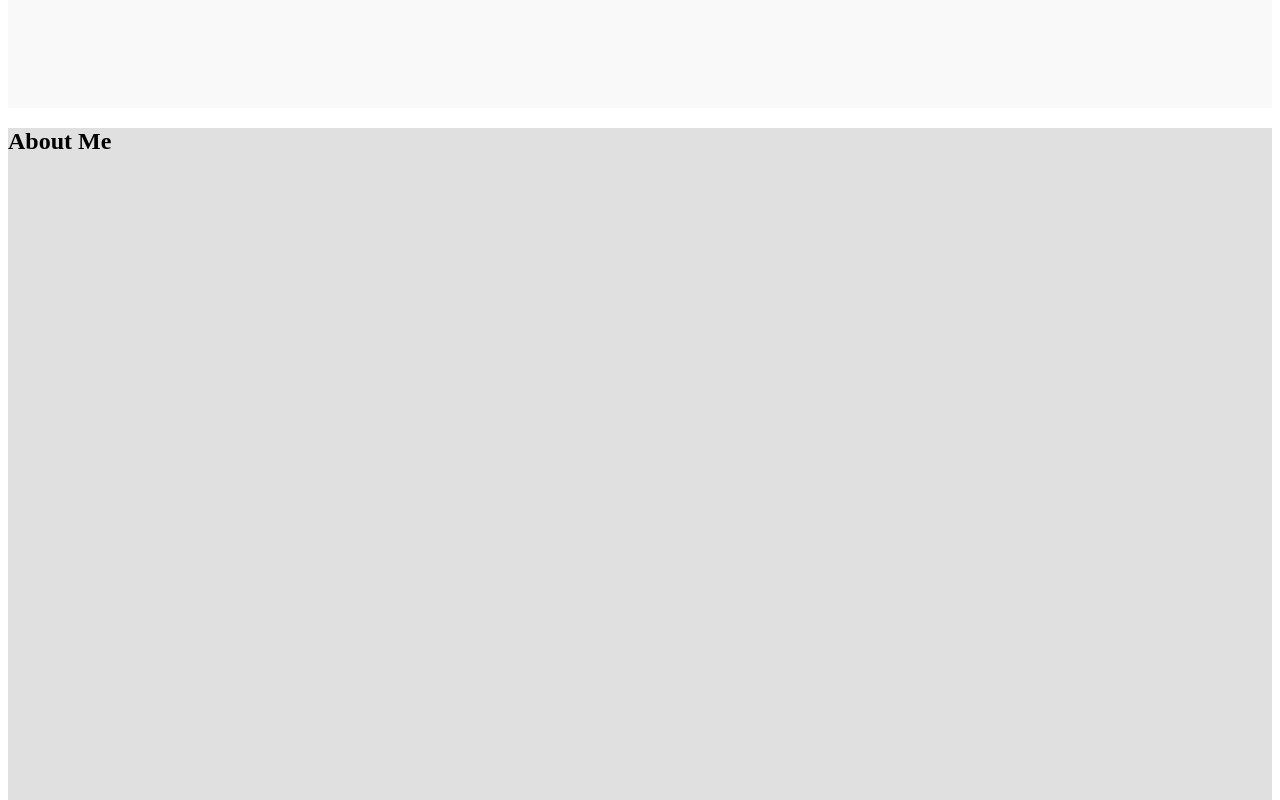
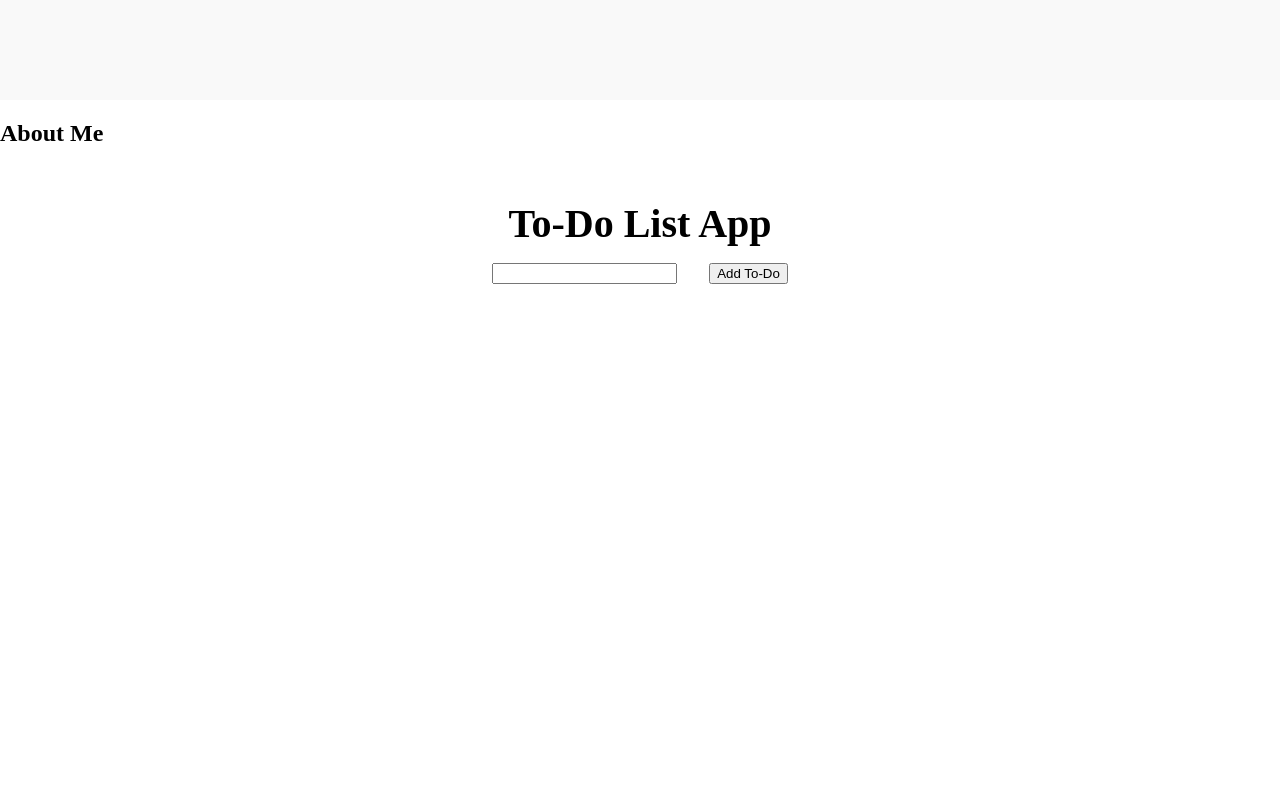
Before and after one commit to shivdesai99/My-Website, a React (Vite) app: page / in a window 1280 px wide. Shown: the part 740-1540 px from the top of the page. Built offline with nearby package versions, Linux system fonts and the light colour scheme.

Commit message:
react interview prep

```diff
--- a/src/App.jsx
+++ b/src/App.jsx
@@ -1,7 +1,9 @@
 // App.jsx
 import React from 'react';
 import Introduction from './Introduction';
-import './Navbar.css'; // Import the CSS for the Navbar
+import InterviewPrep from './InterviewPrep';
+import './Navbar.css';
+import './global.css';
 
 const App = () => {
   return (
@@ -18,12 +20,13 @@ const App = () => {
         <Introduction />
       </section>
 
-      <section id="about-me" style={{ height: '100vh', backgroundColor: '#e0e0e0' }}>
+      <section id="about-me" style={{ height: '100vh' }}>
         <h1>About Me</h1>
+        <InterviewPrep />
         {/* Content for About Me section */}
       </section>
 
-      <section id="projects" style={{ height: '100vh', backgroundColor: '#d3d3d3' }}>
+      <section id="projects" style={{ height: '100vh' }}>
         <h1>Projects</h1>
         {/* Content for Projects section */}
       </section>
--- /dev/null
+++ b/src/InterviewPrep.css
@@ -0,0 +1,65 @@
+.workspace {
+    display: flex;
+    flex-direction: column;
+    justify-content: center;
+    align-items: center;
+    max-width: 800px;
+    margin: 0 auto;
+}
+
+.workspace h1 {
+    font-size: 2.5rem;
+    margin-bottom: 1rem;
+    text-align: center;
+}
+
+.workspace p {
+    font-size: 1.25rem;
+    margin-bottom: 1rem;
+    text-align: center;
+}
+
+.inputForm {
+    display: flex;
+    flex-direction: row;
+    justify-content: space-between;
+    max-width: 500px;
+    gap: 2rem;
+}
+
+.inputForm input {
+    max-width: 300px;
+    margin: 0 auto;
+}
+.toDoItem {
+    max-width: 300px;
+}
+.toDoItem li {
+    display: flex;
+    flex-direction: row;
+    justify-content: space-between;
+    align-items: center; /* Ensure all elements (text, buttons, checkbox) are aligned vertically */
+    padding: 10px;
+    margin-bottom: 1rem;
+}
+
+.toDoItem p {
+    flex-grow: 1; /* Let the text take up available space */
+    margin: 0;
+    padding-right: 1rem; /* Add space between text and buttons */
+    word-wrap: break-word;
+    overflow-wrap: break-word;
+}
+
+.toDoItem button {
+    flex-shrink: 0; /* Prevent buttons from shrinking */
+    margin-left: 1rem;
+    height: 30px; /* Consistent height */
+}
+
+.toDoItem input[type="checkbox"] {
+    flex-shrink: 0;
+    margin-left: 1rem;
+    width: 15px;
+    height: 15px;
+}
--- /dev/null
+++ b/src/InterviewPrep.jsx
@@ -0,0 +1,77 @@
+import React, { useState } from 'react';
+import './InterviewPrep.css';
+
+const InterviewPrep = () => {
+    const [todos, setTodos] = useState([]);
+    const [input, setInput] = useState("");
+    const [editingIndex, setEditingIndex] = useState(null);  // Tracks which to-do is being edited
+    const [editingValue, setEditingValue] = useState("");    // Tracks the value of the to-do being edited
+
+    const addTodo = () => {
+        if (input) {
+            setTodos([...todos, input]);
+            setInput("");
+        }
+    };
+
+    const handleInput = (e) => {
+        setInput(e.target.value);
+    };
+
+    const handleDelete = (i) => {
+        setTodos(todos.filter((_, index) => i !== index));
+    };
+
+    const handleEdit = (i) => {
+        // If already editing, save changes
+        if (editingIndex === i) {
+            const updatedTodos = [...todos];
+            updatedTodos[i] = editingValue;  // Save the new value
+            setTodos(updatedTodos);
+            setEditingIndex(null);  // Exit edit mode
+            setEditingValue("");    // Clear the edit value
+        } else {
+            setEditingIndex(i);      // Set current index in edit mode
+            setEditingValue(todos[i]);  // Set the current to-do's value in the input field
+        }
+    };
+
+    const handleEditInputChange = (e) => {
+        setEditingValue(e.target.value);
+    };
+
+    return (
+        <div className="workspace">
+            <h1>To-Do List App</h1>
+            <div className="inputForm">
+                <input type="text" onChange={handleInput} value={input} />
+                <button onClick={addTodo}>Add To-Do</button>
+            </div>
+            <ul className='toDoItem'>
+                {todos.map((todo, i) => (
+                    <li key={i}>
+                        {editingIndex === i ? (
+                            // Show input field if currently editing this item
+                            <input
+                                type="text"
+                                value={editingValue}
+                                onChange={handleEditInputChange}
+                            />
+                        ) : (
+                            // Show the to-do item normally if not editing
+                            <p className="toDoName">{todo}</p>
+                        )}
+                        {/* Toggle between Edit and Done */}
+                        <button onClick={() => handleEdit(i)}>
+                            {editingIndex === i ? "Done" : "Edit"}
+                        </button>
+                        <button onClick={() => handleDelete(i)}>Delete</button>
+                        <input type="checkbox" />
+                    </li>
+                ))}
+            </ul>
+        </div>
+    );
+};
+
+export default InterviewPrep;
--- /dev/null
+++ b/src/global.css
@@ -0,0 +1,4 @@
+body {
+    margin: 0;
+    padding: 0;
+  }
```
